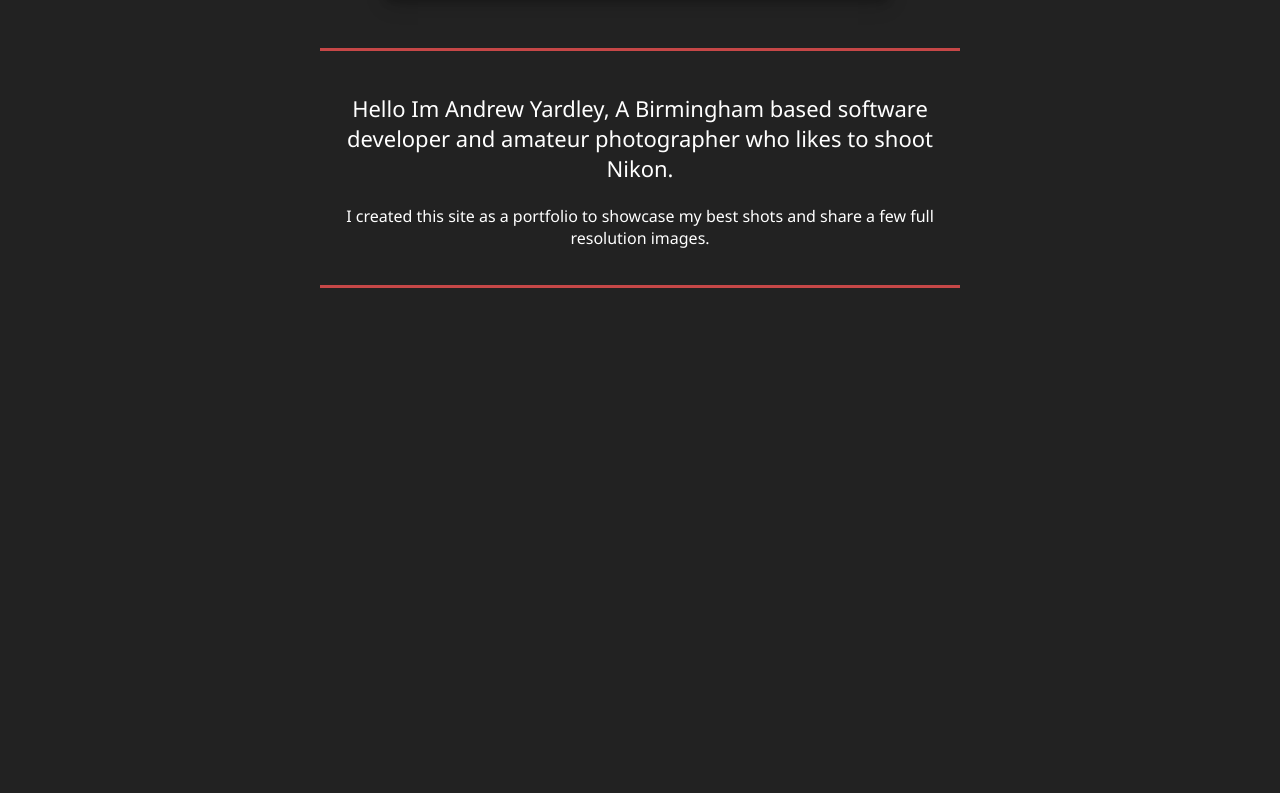
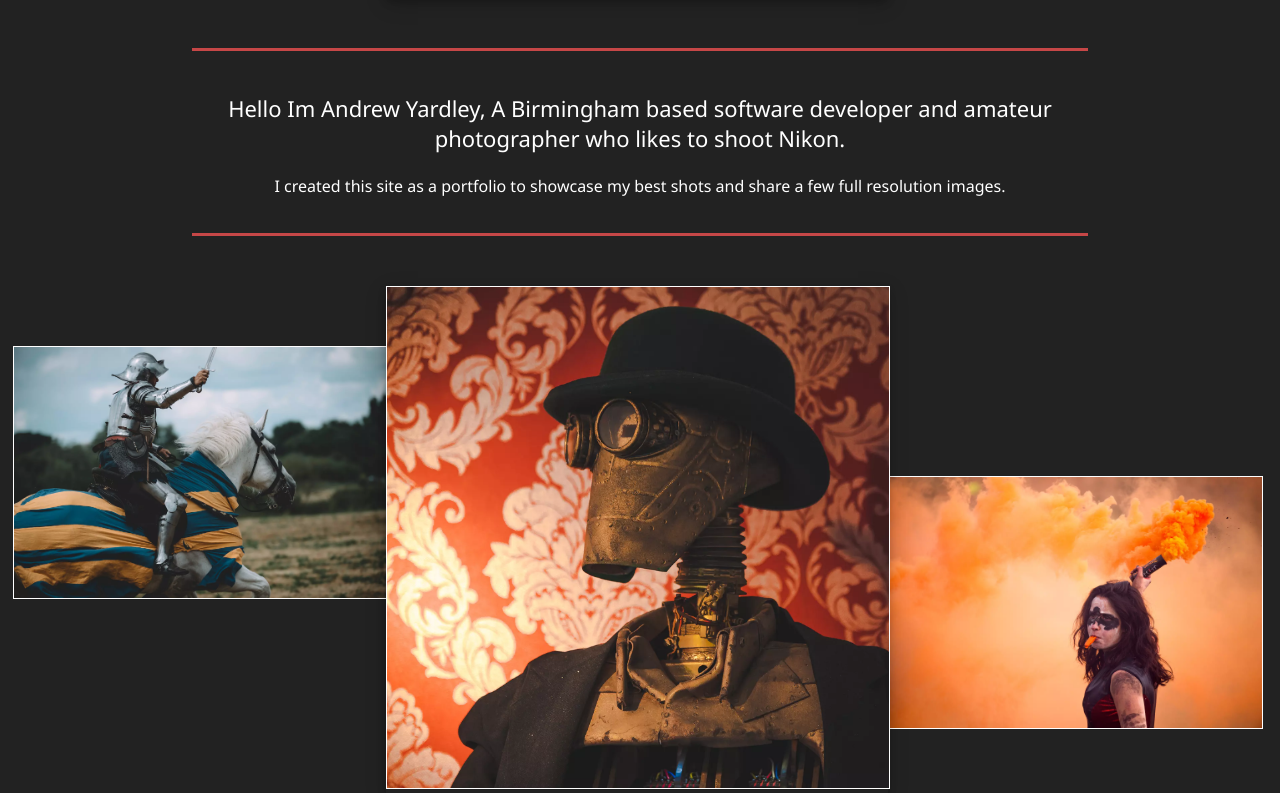
Before and after one commit to yaardvarks/yaardvarks.github.io, a website: page index.html in a window 1280 px wide. Shown: the part 1001-1794 px from the top of the page. Before the commit the page ends 1339 px from the top, so only its background shows below. Drawn offline with Linux system fonts and the light colour scheme.

Commit message:
[BUILD] Added in second stack of images

```diff
--- a/index.html
+++ b/index.html
@@ -81,6 +81,26 @@
             <p>I created this site as a portfolio to showcase my best shots and share a few full resolution images.</p>
         </section>
 
+        <section class="picture_stack">
+                <picture class="img_frame">
+                    <source srcset="dist/images/rideaway.webp" type="image/webp">
+                    <source srcset="dist/images/rideaway.jpg" type="image/jpeg">
+                    <img src="dist/images/rideaway" alt="Welsh Lighthouse">
+                </picture>
+
+                <picture class="img_frame">
+                    <source srcset="dist/images/robot.webp" type="image/webp">
+                    <source srcset="dist/images/robot.jpg" type="image/jpeg">
+                    <img src="dist/images/robot" alt="Welsh Lighthouse">
+                </picture>
+
+                <picture class="img_frame">
+                    <source srcset="dist/images/flarelady.webp" type="image/webp">
+                    <source srcset="dist/images/flarelady.jpg" type="image/jpeg">
+                    <img src="dist/images/flarelady" alt="Welsh Lighthouse">
+                </picture>
+        </section>
+
 
         <footer>
         </footer>
--- a/src/scss/style.scss
+++ b/src/scss/style.scss
@@ -108,7 +108,7 @@ nav{
 .full_text{
     display:inline-block;
     margin:auto;
-    width:50%;
+    width:70%;
     margin:50px 0 50px;
     padding:20px 0 20px;
     font-family: 'Noto Sans', sans-serif;
```
Also changed, not shown: dist/css/min/style.min.css, dist/css/style.css, dist/images/flarelady.jpg (added), dist/images/flarelady.webp (added), dist/images/rideaway.jpg (added), dist/images/rideaway.webp (added), dist/images/robot.webp (added), 1 other file.
